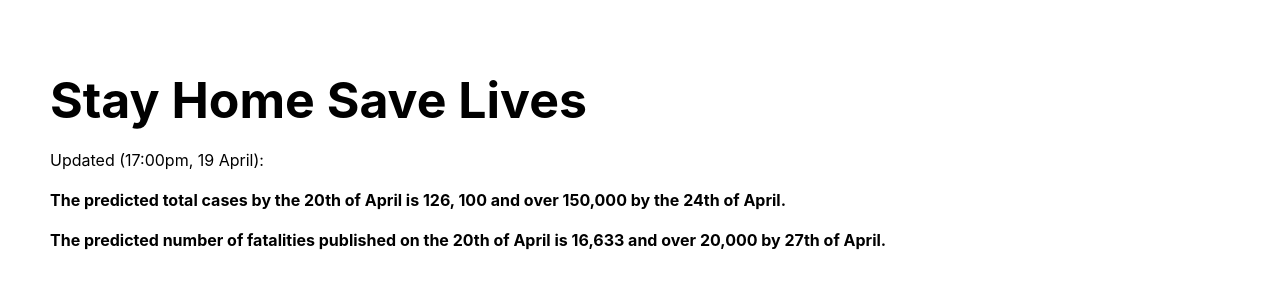
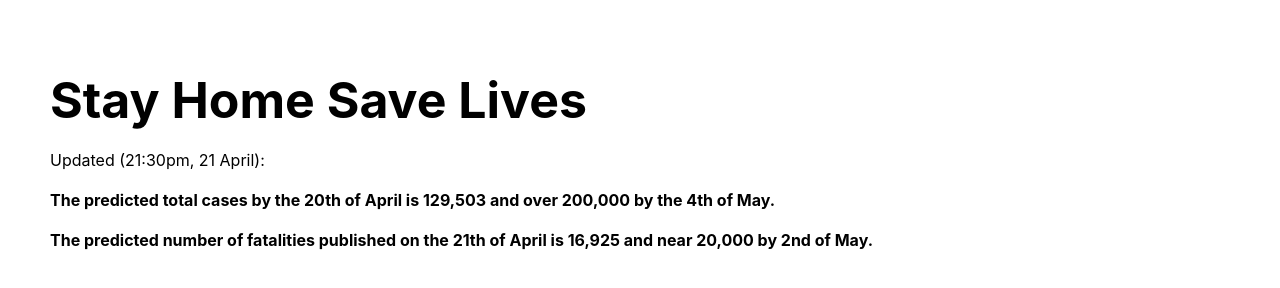
Before and after one commit to linamm/coronachart, a React (Create React App) app in the folder coronachart/: page / in a window 1280 px wide. Shown: the top 288 px of the page. Built offline with nearby package versions, Linux system fonts and the light colour scheme.

Commit message:
update comments

```diff
--- a/coronachart/src/App.js
+++ b/coronachart/src/App.js
@@ -91,19 +91,19 @@ function App() {
       </div>
 
       <div style={styles.paragraph}>
-        Updated (17:00pm, 19 April):
+        Updated (21:30pm, 21 April):
         </div>
         <div>
         </div>
 
       <div style={styles.paragraph}>
         <b>
-          The predicted total cases by the 20th of April is 126, 100 and over 150,000 by the 24th of April.
+          The predicted total cases by the 20th of April is 129,503 and over 200,000 by the 4th of May.
         </b>
       </div>
       <div style={styles.paragraph}>
         <b>
-          The predicted number of fatalities published on the 20th of April is 16,633 and over 20,000 by 27th of April.
+          The predicted number of fatalities published on the 21th of April is 16,925 and near 20,000 by 2nd of May.
         </b>
       </div>
 
```
